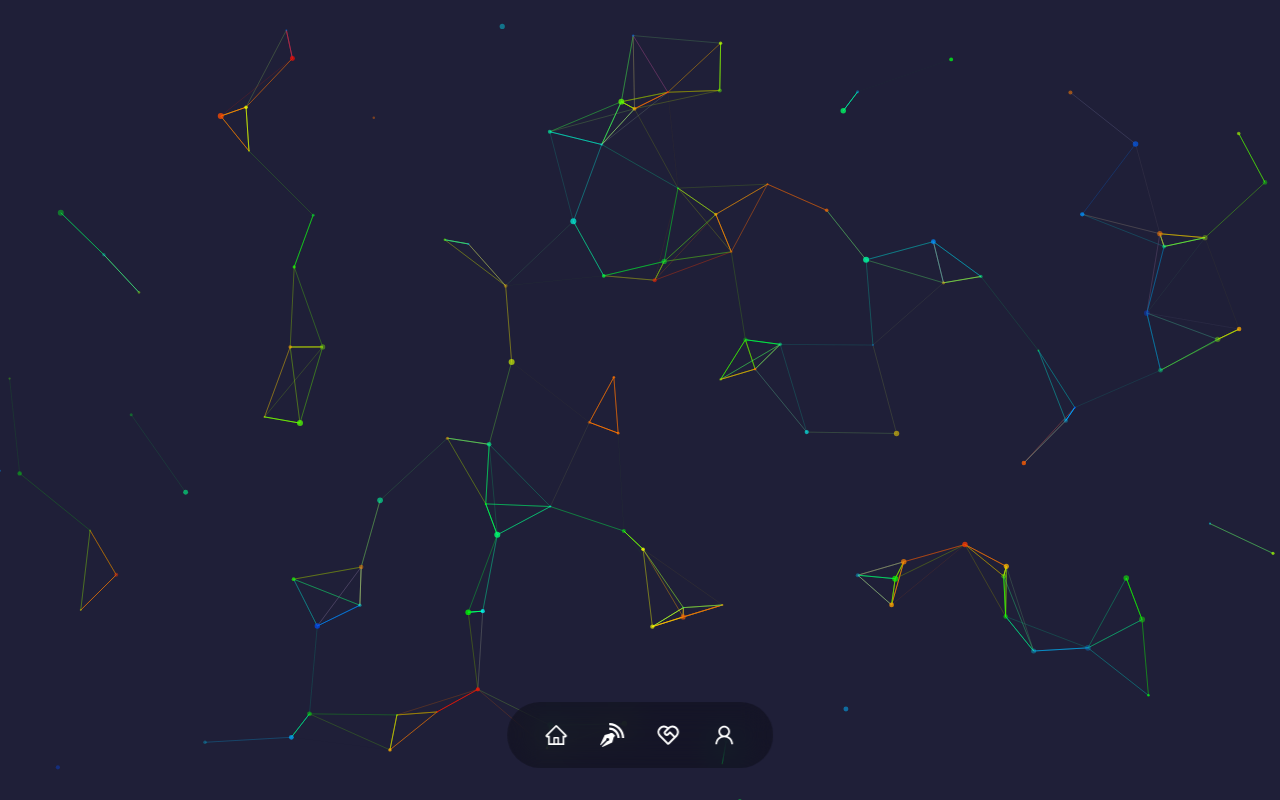
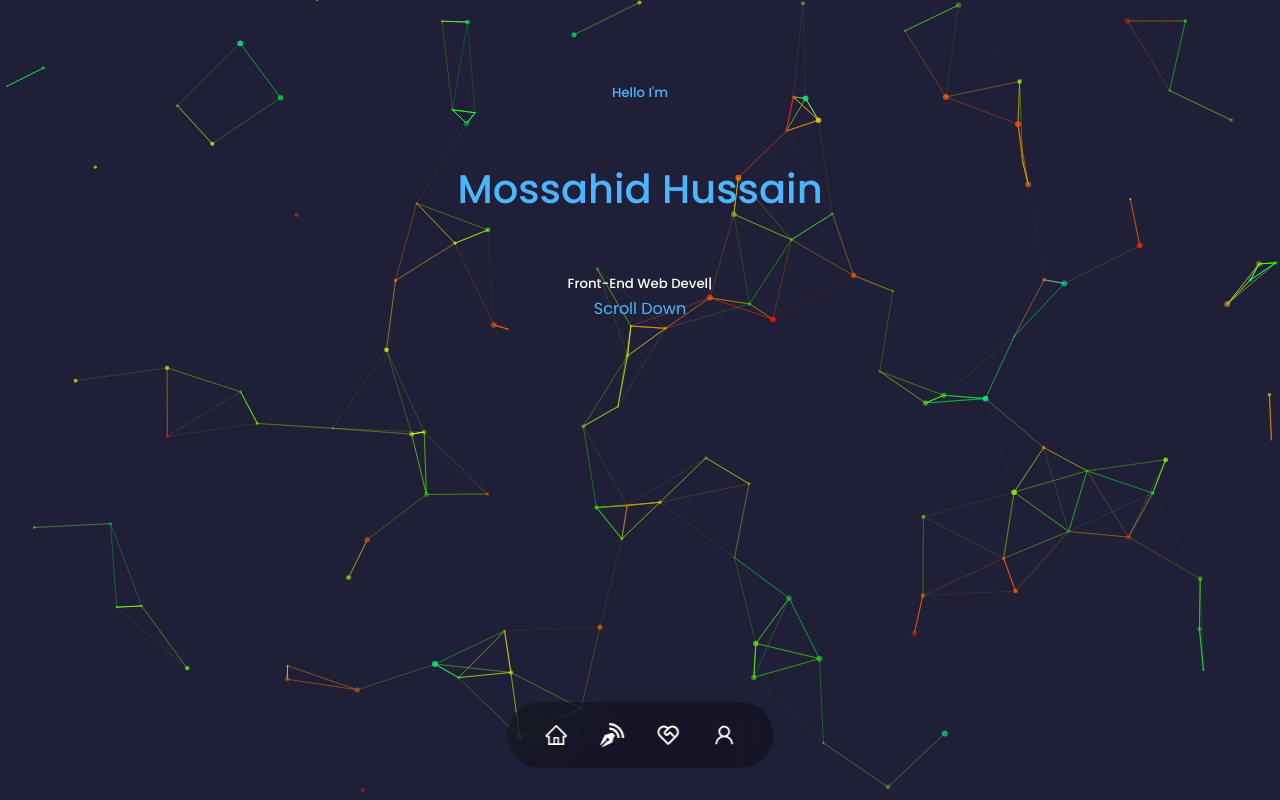
Before and after one commit to Mossahid123/my-portfolio-site, a React (Create React App) app: page / in a window 1280 px wide. Built offline with nearby package versions, Linux system fonts and the light colour scheme.

Commit message:
banner component has added

```diff
--- a/package.json
+++ b/package.json
@@ -44,5 +44,8 @@
       "last 1 firefox version",
       "last 1 safari version"
     ]
+  },
+  "devDependencies": {
+    "tailwindcss": "^3.1.8"
   }
 }
--- a/src/Components/Particles/Particles.js
+++ b/src/Components/Particles/Particles.js
@@ -68,7 +68,7 @@ const Particle = () => {
           modes: {
             attract: {
               distance: 200,
-              duration: 0.4,
+              duration: 0.7,
               easing: "ease-out-quad",
               factor: 1,
               maxSpeed: 50,
--- /dev/null
+++ b/src/Pages/Home/Banner/Banner.css
@@ -0,0 +1,15 @@
+header {
+    height: 100vh;
+    padding-top: 2rem;
+    overflow: hidden;
+  }
+  .header_container {
+    text-align: center;
+    height: 100%;
+    position: relative;
+  }
+  #text h1,
+  h5 {
+    color: var(--color-primary);
+    margin-top: 50px;
+  }
--- /dev/null
+++ b/src/Pages/Home/Banner/Banner.js
@@ -0,0 +1,38 @@
+import React from 'react';
+import './Banner.css'
+import Typed from "react-typed";
+
+const Banner = () => {
+    return (
+        <header id="top">
+      <div id="text" className="container header_container">
+        <h5>Hello I'm</h5>
+        <h1>Mossahid Hussain</h1>
+        <h5 className="text-light">
+          <Typed
+            strings={[
+              "Full Stack Developer",
+              "Front-End Web Developer",
+              "MERN Stack Developer",
+              "React Developer",
+              "Freelancer",
+            ]}
+            loop
+            typeSpeed={50}
+            backSpeed={40}
+          />
+        </h5>
+        {/* <CTA />
+        <Social /> */}
+        {/* <div className="me">
+          <img src={me} alt="me" />
+        </div> */}
+        <a href="#contact" className="scroll_down">
+          Scroll Down
+        </a>
+      </div>
+    </header>
+    );
+};
+
+export default Banner;
--- a/src/Pages/Home/Home/Home.js
+++ b/src/Pages/Home/Home/Home.js
@@ -1,10 +1,12 @@
 import React from 'react';
 import Particle from '../../../Components/Particles/Particles';
+import Banner from '../Banner/Banner';
 
 const Home = () => {
     return (
         <div>
             <Particle />
+            <Banner />
         </div>
     );
 };
```
Also changed, not shown: src/Pages/Home/SocialMedia/SocialMedia.js (added), 1 other file (tests, documents, lock files or other folders).
